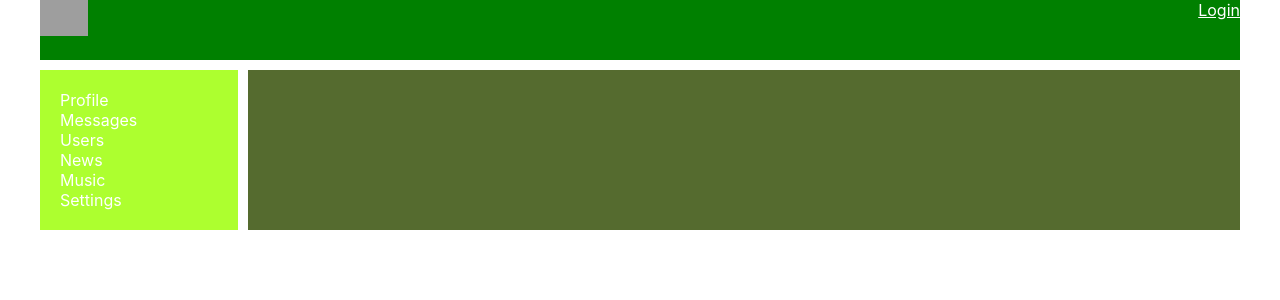
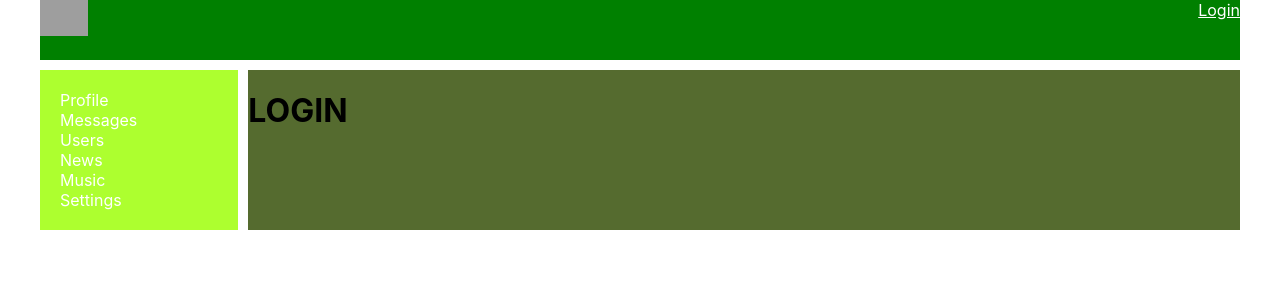
Before and after one commit to alik-avizha/samurai-way-main, a React (Create React App) app: page /Login in a window 1280 px wide. Shown: the top 300 px of the page. Built offline with nearby package versions, Linux system fonts and the light colour scheme; no server answers; grey boxes are pictures that could not be loaded.

Commit message:
work with Redirect

```diff
--- a/src/App.tsx
+++ b/src/App.tsx
@@ -9,6 +9,7 @@ import DialogsContainer from "./components/Dialogs/DialogsContainer";
 import UsersContainer from "./components/Users/UsersContainer";
 import ProfileContainer from "./components/Profile/ProfileContainer";
 import HeaderContainer from "./components/Header/HeaderContainer";
+import Login from "./components/Login/Login";
 
 
 
@@ -26,6 +27,7 @@ const App = () => {
                 <Route path='/Music' render={() => <Music/>}/>
                 <Route path='/Settings' render={() => <Settings/>}/>
                 <Route path='/Users' render={() => <UsersContainer />}/>
+                <Route path='/Login' render={() => <Login />}/>
             </div>
         </div>
     );
--- a/src/components/Dialogs/Dialogs.tsx
+++ b/src/components/Dialogs/Dialogs.tsx
@@ -2,6 +2,7 @@ import React from 'react';
 import classes from './Dialogs.module.css';
 import Message from "./Message/Message";
 import DialogItem from "./DialogItem/DialogItem";
+import {Redirect} from "react-router-dom";
 
 const Dialogs = (props: any) => {
 
@@ -22,7 +23,7 @@ const Dialogs = (props: any) => {
       let text = e.target.value;
       props.updateNewMessageText(text);
     }
-
+    if (!props.isAuth) return <Redirect to={"/Login"}/>
     return (
         <div className={classes.dialogs}>
             <div className={classes.dialogsItems}>
--- a/src/components/Dialogs/DialogsContainer.tsx
+++ b/src/components/Dialogs/DialogsContainer.tsx
@@ -6,7 +6,8 @@ import {connect} from "react-redux";
 
 let mapStateToProps = (state: any) => {
     return {
-        dialogsPage: state.dialogsPage
+        dialogsPage: state.dialogsPage,
+        isAuth: state.auth.isAuth
     }
 }
 
--- /dev/null
+++ b/src/components/Login/Login.tsx
@@ -0,0 +1,9 @@
+import React from 'react';
+
+const Login = () => {
+    return (
+        <h1>LOGIN</h1>
+    )
+}
+
+export default Login;
--- a/src/components/Profile/ProfileContainer.tsx
+++ b/src/components/Profile/ProfileContainer.tsx
@@ -2,7 +2,7 @@ import React from 'react';
 import Profile from "./Profile";
 import {connect} from "react-redux";
 import {getUserProfile} from "../../redux/profile-reducer";
-import {withRouter} from "react-router-dom";
+import {Redirect, withRouter} from "react-router-dom";
 
 
 class ProfileContainer extends React.Component<any, any> {
@@ -16,6 +16,7 @@ class ProfileContainer extends React.Component<any, any> {
     }
 
     render() {
+        if (!this.props.isAuth) return <Redirect to={"/Login"}/>
         return (
             <Profile {...this.props} profile={this.props.profile}/>
         )
@@ -23,7 +24,8 @@ class ProfileContainer extends React.Component<any, any> {
 }
 
 let mapStateToProps = (state: any) => ({
-    profile: state.profilePage.profile
+    profile: state.profilePage.profile,
+    isAuth: state.auth.isAuth
 })
 
 let WithUrlDataContainerComponent = withRouter(ProfileContainer)
```
